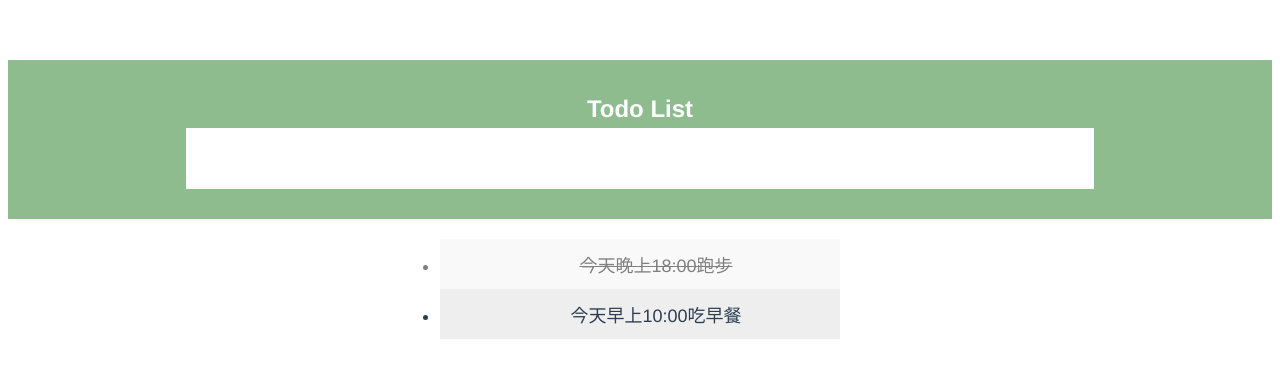
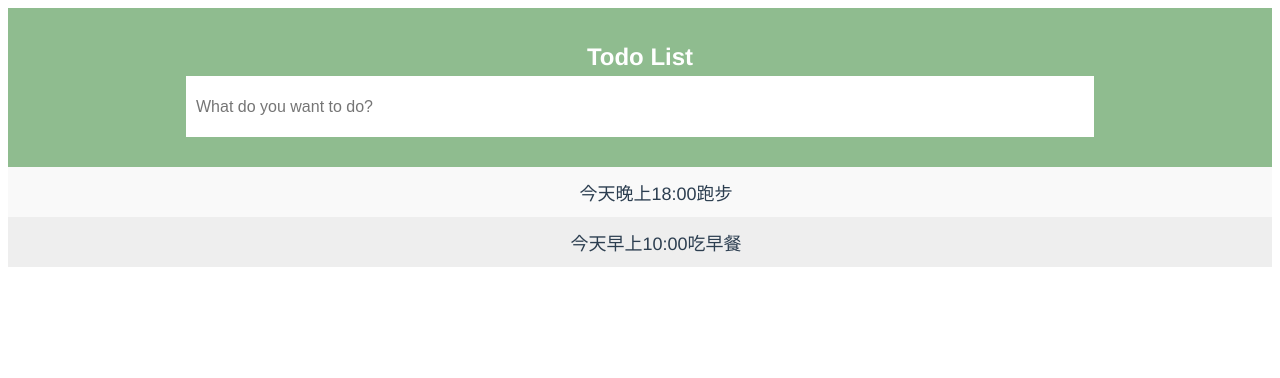
Before and after one commit to fionyu/TodoList, a Vue app: page / in a window 1280 px wide. Shown: the top 378 px of the page. Built offline with nearby package versions, Linux system fonts and the light colour scheme.

Commit message:
修改樣式，並增加打勾

```diff
--- a/src/App.vue
+++ b/src/App.vue
@@ -40,5 +40,8 @@ export default {
   text-align: center;
   color: #2c3e50;
   margin-top: 60px;
+
+  margin: 0px;
+  min-width: 250px;
 }
 </style>
--- a/src/components/Header.vue
+++ b/src/components/Header.vue
@@ -1,7 +1,7 @@
 <template>
   <div class="header">
     <h2>{{msg}}</h2>
-    <input v-model="newStr" type="text" @keyup.enter="addData" >
+    <input v-model="newStr" type="text" @keyup.enter="addData" placeholder="What do you want to do?">
   </div>
 </template>
 <script>
@@ -21,8 +21,8 @@ export default {
   },
   methods: {
     addData() {
-      // this.$bus.$emit("getStr", this.newStr);
-      // this.newStr = "";
+      this.$bus.$emit("getStr", this.newStr);
+      this.newStr = "";
     }
   }
 };
--- a/src/components/List.vue
+++ b/src/components/List.vue
@@ -25,7 +25,7 @@ export default {
         // 代辦事項
         {
           text: "今天晚上18:00跑步",
-          isFineshed: true
+          isFineshed: false
         },
         {
           text: "今天早上10:00吃早餐",
@@ -37,38 +37,33 @@ export default {
   methods: {
     toggleFinish(item) {
       item.isFineshed = !item.isFineshed;
+    },
+    getStr2Items() {
+      this.$bus.$on("getStr", data => {
+        this.items.push({
+          text: data,
+          isFineshed: false
+        });
+      });
     }
-    // getStr2Items() {
-    //   this.$bus.$on("getStr", data => {
-    //     this.items.push({
-    //       text: data,
-    //       isFineshed: false
-    //     });
-    //   });
-    // }
+  },
+  mounted() {
+    this.getStr2Items();
   }
-  // mounted() {
-  //   this.getStr2Items();
-  // }
 };
 </script>
 
 <style>
-.view {
-  width: 400px;
-  margin: 20px auto;
-}
-.view .title {
+.title {
   border-bottom: 1px solid gray;
 }
-.view ul {
+ul {
   /* 讓列表前面的小點消失 */
   padding: 0;
   margin: 0;
 }
-.view ul li {
+ul li {
   /* 列表樣式 */
-  /* margin: 10px 0; */
   cursor: pointer;
   padding: 12px 8px 12px 40px;
   background: #eee;
@@ -81,15 +76,31 @@ export default {
   -moz-user-select: none;
   user-select: none;
 }
-.view ul li:nth-child(odd) {
+ul li:nth-child(odd) {
   /* 讓列表單數列顏色改變(條紋效果) */
   background: #f9f9f9;
 }
-.view ul li:hover {
+ul li:hover {
+  /* 滑鼠經過變色 */
   background: #ddd;
 }
 .finish {
-  color: grey;
+  background: #888;
+  color: #fff;
   text-decoration: line-through;
 }
+.finish::before {
+  content: "";
+  position: absolute;
+  border-color: #fff;
+  border-style: solid;
+  /* 只有下面和右邊的線 */
+  border-width: 0 2px 2px 0;
+  top: 10px;
+  left: 16px;
+  /* 旋轉45度 */
+  transform: rotate(45deg);
+  height: 15px;
+  width: 7px;
+}
 </style>
```
